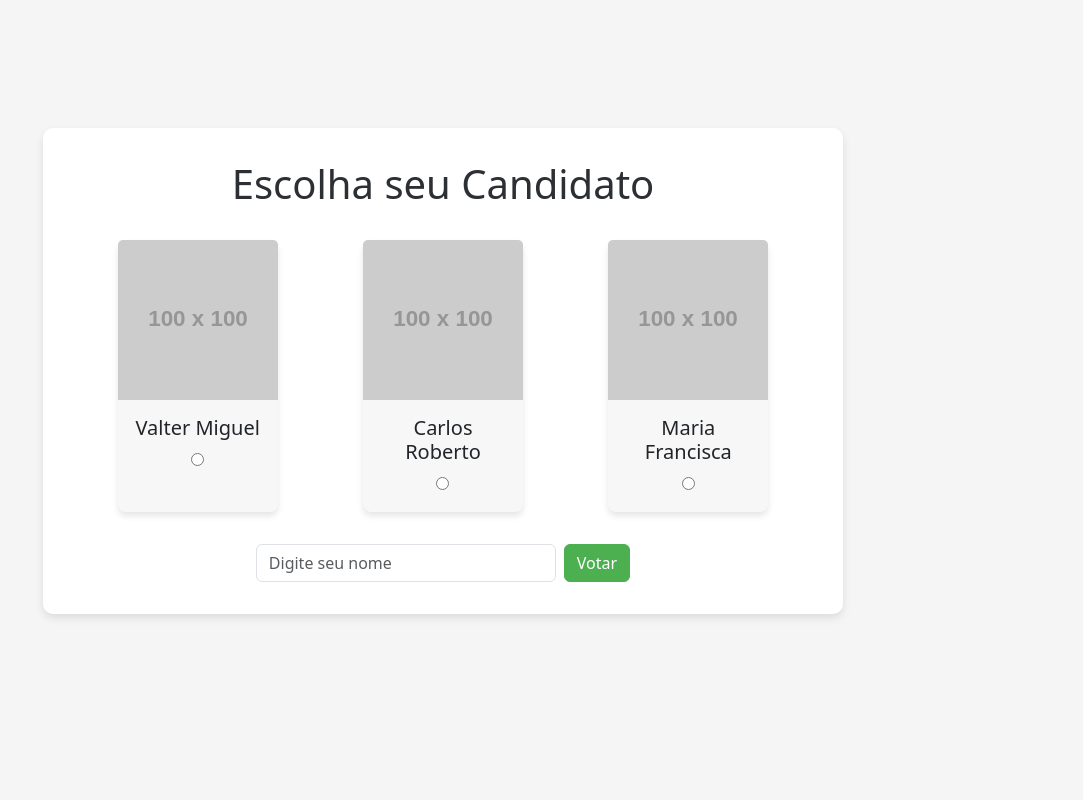
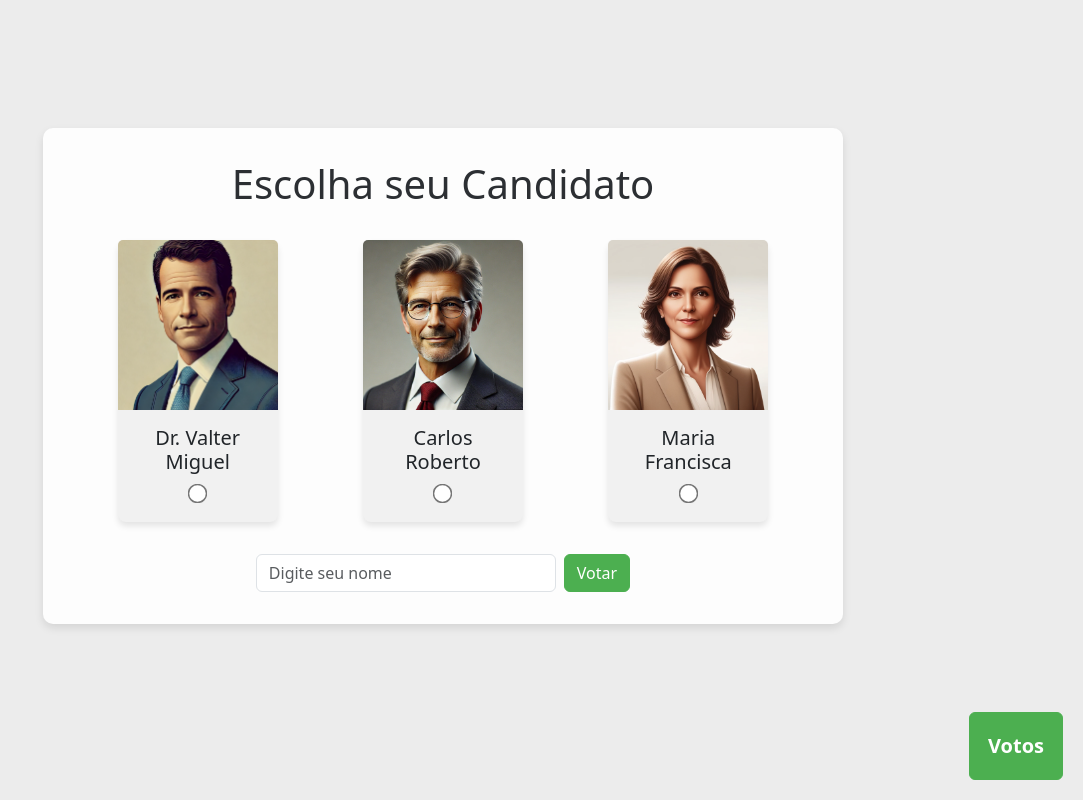
Before and after one commit to GabiRodrigues04/A3_CriptografiaRSA, a Flask app: page / in a window 1280 px wide. Shown: the whole page, without its empty margins (197-1280 px from the left). Run offline with Flask 3, Linux system fonts and the light colour scheme; grey boxes labelled with a size stand in for pictures from a placeholder-image service; some libraries are stand-ins or nearby versions.

Commit message:
banco de dados

```diff
--- a/app.py
+++ b/app.py
@@ -1,7 +1,8 @@
-from flask import Flask, render_template, request
+from flask import Flask, flash, render_template, request, redirect, url_for
 from flask_mysqldb import MySQL
 
 app = Flask(__name__)
+app.secret_key = "a3_criptografia"
 
 app.config['MYSQL_HOST'] = 'localhost'
 app.config['MYSQL_USER'] = 'root'
@@ -10,15 +11,35 @@ app.config['MYSQL_DB'] = 'a3_criptografia'
 
 mysql = MySQL(app)
 
+
 @app.route ('/')
 def Index():
     return render_template('index.html')
 
+@app.route ('/voteslist')
+def VotesList():
+
+    cursor = mysql.connection.cursor()
+    cursor.execute("SELECT * FROM votes")
+    votes = cursor.fetchall()
+    cursor.close()
+
+    return render_template('votes.html', votes = votes)
+
 @app.route('/insert', methods = ['POST'])
-def insert():
+def Insert():
 
     if request.method == 'POST':
-        name = request.form['candidato']
+
+        flash("Voto registrado com sucesso!")
+
+        candidato = request.form['candidato']
+        username = request.form['username']
+
+        cursor = mysql.connection.cursor()
+        cursor.execute("INSERT INTO votes (cripto_vote, username) VALUES (%s, %s)", (candidato, username))
+        mysql.connection.commit()
+        return redirect (url_for('Index'))
 
 
 if __name__ == "__main__":
--- a/static/style.css
+++ b/static/style.css
@@ -1,9 +1,9 @@
 body {
     color: #2c2f33;
-    background-color: #f5f5f5;
+    background-color: #ececec;
 }
 .custom-container {
-    background-color: #ffffff;
+    background-color: rgb(253, 253, 253);
     padding: 2rem;
     border-radius: 10px;
     box-shadow: 0 4px 8px rgba(0, 0, 0, 0.1);
@@ -11,7 +11,7 @@ body {
     margin-top: 8rem;
 }
 .card {
-    background-color: #f7f7f7;
+    background-color: #f1f1f1;
     border: none;
     border-radius: 8px;
     box-shadow: 0 4px 6px rgba(0, 0, 0, 0.1);
@@ -31,3 +31,21 @@ body {
     background-color: #45a049;
     border-color: #45a049;
 }
+
+.card-img-top {
+    height: 170px;
+    object-fit: cover;
+}
+.pageBtns {
+    position: fixed;
+    bottom: 20px;
+    right: 20px;
+    cursor: pointer;
+    font-size: 20px;
+    padding: 18px;
+    font-weight: 600;
+}
+input[type="radio"] {
+    transform: scale(1.5);
+    margin: 5px;
+}
--- a/templates/index.html
+++ b/templates/index.html
@@ -13,18 +13,19 @@
 
         <h1 class="text-center mb-4">Escolha seu Candidato</h1>
 
-    <form class="votacao" action="/templates/" method="post">
+        <form class="votacao" action="{{url_for('Insert')}}" method="post">
             <div class="candidatos d-flex justify-content-around flex-wrap">
+
                 <div class="card m-2" style="width: 10rem;">
-                <img src="https://via.placeholder.com/100x100.png?text=Valter" class="card-img-top" alt="Valter Miguel">
+                    <img src="/static/assets/candidato1.png" class="card-img-top" alt="Valter Miguel">
                     <div class="card-body">
-                    <h5 class="card-title">Valter Miguel</h5>
+                        <h5 class="card-title">Dr. Valter Miguel </h5>
                         <input type="radio" name="candidato" value="Valter Miguel">
                     </div>
                 </div>
 
                 <div class="card m-2" style="width: 10rem;">
-                <img src="https://via.placeholder.com/100x100.png?text=Carlos" class="card-img-top" alt="Carlos Roberto">
+                    <img src="/static/assets/candidato3.png" class="card-img-top" alt="Carlos Roberto">
                     <div class="card-body">
                         <h5 class="card-title">Carlos Roberto</h5>
                         <input type="radio" name="candidato" value="Carlos Roberto">
@@ -32,27 +33,38 @@
                 </div>
 
                 <div class="card m-2" style="width: 10rem;">
-                <img src="https://via.placeholder.com/100x100.png?text=Maria" class="card-img-top" alt="Maria Francisca">
+                    <img src="/static/assets/candidato2.png" class="card-img-top" alt="Maria Francisca">
                     <div class="card-body">
                         <h5 class="card-title">Maria Francisca</h5>
-                    <input type="radio" name="candidato" value="Maria Francisca">
+                        <input type="radio" name="candidato" value="Maria Francisca" required>
                     </div>
                 </div>
             </div>
 
             <div class="d-flex justify-content-center align-items-center mt-4">
                 <div class="me-2">
-                <input type="text" name="username" class="form-control" placeholder="Digite seu nome" style="width: 300px;">
+                    <input type="text" name="username" class="form-control" placeholder="Digite seu nome" required style="width: 300px;">
                 </div>
                 <div>
-                <button id="votarBtn" class="btn btn-primary">Votar</button>
+                    <button id="votarBtn" class="btn btn-primary" type="submit">Votar</button>
                 </div>
             </div>
 
         </form>
 
-    <div id="alertBox" class="alert mt-3" style="display: none;"></div>
+        {% with messages = get_flashed_messages() %}
+            {% if messages %}
+                {% for message in messages %}
+                    <div class="alert alert-success alert-dismissible mt-5 text-center" role="alert">
+                        {{ message }}
+                        <button type="button" class="btn-close" data-bs-dismiss="alert" aria-label="Close"></button>
                     </div>
+                {% endfor %}
+            {% endif %}
+        {% endwith %}
+
+    </div>
+    <a href="{{url_for('VotesList')}}" class="btn btn-primary pageBtns">Votos</a>
 
 <script src="/static/node_modules/bootstrap/dist/js/bootstrap.bundle.min.js"></script>
 </body>
```
Also changed, not shown: templates/votes.html (+11 -7 lines), static/assets/candidato1.png (added), static/assets/candidato2.png (added), static/assets/candidato3.png (added). Lines whose indentation alone changed are shown as unchanged.
